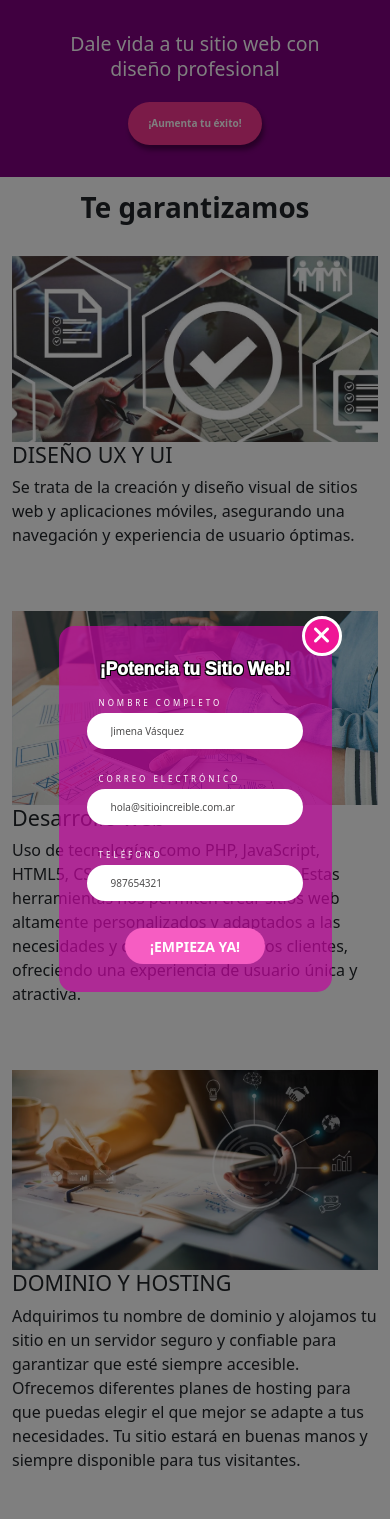
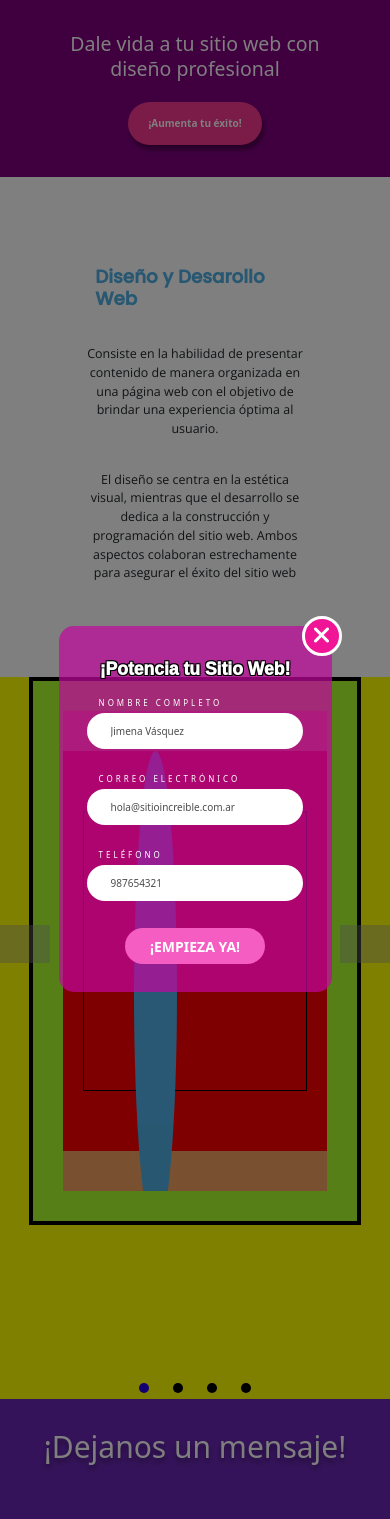
Before and after one commit to DanielaMichelle/Digimedia_prc-master, a PHP site: page /servicios.php?id=1 in a window 390 px wide. Shown: the part 401-1920 px from the top of the page. Run offline with PHP 8.4, Linux system fonts and the light colour scheme; grey boxes are pictures that could not be loaded.

Commit message:
slider_model

```diff
--- /dev/null
+++ b/public/view/services_option/1-section.php
@@ -0,0 +1,308 @@
+<style>
+.firts_section{
+    width: 100%;
+    width: red;
+    display: flex;
+    justify-content: center;
+    align-content: end;
+    padding: 70px;
+}
+
+.content_section{
+    width: 60%;
+    display: flex;
+    flex-direction: column;
+    justify-content: center;
+    align-items: center;
+}
+.content_section > h3{
+    font-family:"Poppins", sans-serif;
+    font-weight: 600;
+    font-style: normal;
+    color: #50B0E6;
+    padding: 19px;
+    font-size: 2.4vw;
+}
+.content_section > p{
+    font-family:"Open Sans", sans-serif;
+    font-weight: 400;
+    font-style: normal;
+    text-align: center;
+    padding: 8px;
+    font-size: 1.4vw;
+}
+@media (min-width:700px) AND (max-width: 1000px){
+
+.content_section{
+    width: 75%;
+}
+.content_section > h3{
+    font-size: 3.3vw;
+}
+.content_section > p{
+    font-size: 1.9vw;
+}
+}
+@media (min-width:0px) AND (max-width: 700px){
+
+    .content_section{
+        width: 95%;
+    }
+    .content_section > h3{
+        font-size: 4.7vw;
+    }
+    .content_section > p{
+        font-size: 3.2vw;
+    }
+}
+
+.container_grid{
+    display: grid;
+    grid-template-columns: repeat(auto-fill,25%);
+    width: 100%;
+    padding: 40px 0;
+    justify-content: center;
+
+}
+.grid_item{
+    height: 400px;
+    display: flex;
+    flex-direction: column;
+    justify-content: center;
+    position: relative;
+
+
+}
+.img_div{
+    position: absolute;
+    width: 11vw;
+    height: 20vh;
+    border-radius: 50%;
+    background: #50B0E6;
+    top: 0;
+    left: 27%;
+    right: 27%;
+    transition: transform 1s ease-in-out, background 2s ease-in-out;
+    z-index: 10;
+
+}
+.descripcion_div{
+    width: 85%;
+    height: 70%;
+    border: 1px solid black;
+    margin: auto;
+    transition: transform 1s ;
+}
+
+.hovered {
+    transform: translateY(-15px);;
+    background: linear-gradient(to bottom,#0095FF,#2100E8);
+
+}
+#slider{
+    margin: 0;
+
+    max-width: 100%;
+    text-align: center;
+    background: yellow;
+    display: flex;
+    flex-direction: column;
+    justify-content: center;
+    position: relative;
+}
+#slider input[type=radio]{
+    display: none;
+}
+#slider label{
+    cursor: pointer;
+    text-decoration: none;
+}
+#slides{
+    width: 85%;
+    padding: 30px;
+    border: 4px solid black;
+    margin: auto;
+    background: greenyellow;
+    position: relative;
+    z-index: 1;
+}
+#overflow{
+    width: 100%;
+    overflow: hidden;
+    background: sandybrown;
+}
+#slide1:checked ~ #slides .container_grid{
+    margin-left: 0;
+}
+#slide2:checked ~ #slides .container_grid{
+    margin-left: -100%;
+}
+#slide3:checked ~ #slides .container_grid{
+    margin-left: -200%;
+}
+#slide4:checked ~ #slides .container_grid{
+    margin-left: -300%;
+}
+#slides .container_grid{
+    transition: margin-left 800ms cubic-bezier(0.770, 0.000, 0.175, 1.000);
+    width: 400%;
+    line-height: 0;
+}
+
+#slides .grid_item{
+    float: left;
+    background: red;
+}
+#controls{
+    width: 100%;
+    margin: -130 0 0 0;
+    height: 50px;
+    position: relative;
+    z-index: 3;
+}
+#controls label{
+    height: 50px;
+    width: 50px;
+    transition: opacity 0.2s ease-out;
+    opacity: .4;
+}
+#controls label:hover{
+    opacity: 1;
+}
+#slide1:checked ~ #controls label:nth-child(2),
+#slide2:checked ~ #controls label:nth-child(3),
+#slide3:checked ~ #controls label:nth-child(4),
+#slide4:checked ~ #controls label:nth-child(1)
+{
+    background: url(https://cdn-icons-png.flaticon.com/512/271/271228.png) no-repeat;
+
+    background-size: 50px;
+
+    display: flex;
+    z-index: 100;
+    position: absolute;
+    right: 0;
+    top: -300px;
+}
+#slide1:checked ~ #controls label:nth-last-child(1),
+#slide2:checked ~ #controls label:nth-last-child(4),
+#slide3:checked ~ #controls label:nth-last-child(3),
+#slide4:checked ~ #controls label:nth-last-child(2)
+{
+    background: url(https://cdn-icons-png.flaticon.com/512/271/271220.png) no-repeat;
+    background-size: 50px;
+    display: flex;
+    z-index: 100;
+    position: absolute;
+    left: 0;
+    top: -300px;
+}
+
+#bulets{
+    margin: 100px 0 0;
+    text-align: center;
+}
+#bulets label{
+    display: inline-block;
+    width: 10px;
+    height: 10px;
+    border-radius: 100%;
+    margin: 0 10px;
+    background: black;
+}
+
+#slide1:checked ~ #bulets label:nth-child(1),
+#slide2:checked ~ #bulets label:nth-child(2),
+#slide3:checked ~ #bulets label:nth-child(3),
+#slide4:checked ~ #bulets label:nth-child(4)
+{
+   background: #2100E8;
+}
+
+
+</style>
+<section class="firts_section">
+    <div class="content_section">
+        <h3 id="titulo">Diseño y Desarollo Web</h3>
+        <p id="Relleno">
+        Consiste en la habilidad de presentar contenido de manera organizada
+        en una página web con el objetivo de brindar una experiencia óptima al usuario.
+        </p>
+        <p>El diseño se centra en la estética visual, mientras que el desarrollo se dedica
+         a la construcción y programación del sitio web. Ambos aspectos colaboran
+         estrechamente para asegurar el éxito del sitio web
+
+        </p>
+    </div>
+
+
+</section>
+
+<section id="slider">
+    <input type='radio'  name="slider" id="slide1" checked />
+    <input type='radio'  name="slider" id="slide2"  />
+    <input type='radio'  name="slider" id="slide3" />
+    <input type='radio'  name="slider" id="slide4"  />
+    <div id="slides">
+        <div id="overflow">
+            <section class="container_grid">
+                <div class="grid_item">
+                    <div class="img_div elemento"></div>
+                    <div class="descripcion_div elemento"></div>
+                </div>
+                <div class="grid_item">
+                    <div class="img_div elemento2"></div>
+                    <div class="descripcion_div elemento2"></div>
+                </div>
+                <div class="grid_item">
+                    <div class="img_div elemento3"></div>
+                    <div class="descripcion_div elemento3"></div>
+                </div>
+                <div class="grid_item">
+                    <div class="img_div elemento4"></div>
+                    <div class="descripcion_div elemento4"></div>
+                </div>
+            </section>
+        </div>
+    </div>
+    <div id="controls">
+        <label for="slide1" ></label>
+        <label for="slide2" ></label>
+        <label for="slide3" ></label>
+        <label for="slide4" ></label>
+    </div>
+    <div id="bulets">
+        <label for="slide1" ></label>
+        <label for="slide2" ></label>
+        <label for="slide3" ></label>
+        <label for="slide4" ></label>
+    </div>
+
+</section>
+
+
+<script src="https://code.jquery.com/jquery-3.6.0.min.js"></script>
+<script>
+    $(document).ready(function(){
+        $(".elemento").hover(function(){
+            $(".elemento").addClass("hovered");
+        }, function(){
+            $(".elemento").removeClass("hovered");
+        });
+        $(".elemento2").hover(function(){
+            $(".elemento2").addClass("hovered");
+        }, function(){
+            $(".elemento2").removeClass("hovered");
+        });
+        $(".elemento3").hover(function(){
+            $(".elemento3").addClass("hovered");
+        }, function(){
+            $(".elemento3").removeClass("hovered");
+        });
+        $(".elemento4").hover(function(){
+            $(".elemento4").addClass("hovered");
+        }, function(){
+            $(".elemento4").removeClass("hovered");
+        });
+    });
+</script>
--- a/public/view/servicios.php
+++ b/public/view/servicios.php
@@ -18,6 +18,9 @@
 
     <link href="https://cdn.jsdelivr.net/npm/bootstrap@5.2.3/dist/css/bootstrap.min.css" rel="stylesheet"
         integrity="sha384-rbsA2VBKQhggwzxH7pPCaAqO46MgnOM80zW1RWuH61DGLwZJEdK2Kadq2F9CUG65" crossorigin="anonymous">
+    <link rel="preconnect" href="https://fonts.googleapis.com">
+    <link rel="preconnect" href="https://fonts.gstatic.com" crossorigin>
+    <link href="https://fonts.googleapis.com/css2?family=Open+Sans:ital,wght@0,300..800;1,300..800&family=Poppins:ital,wght@0,400;0,500;1,500&display=swap" rel="stylesheet">
     <!-- Stylos Css propios -->
     <link rel="stylesheet" href="https://cdnjs.cloudflare.com/ajax/libs/font-awesome/6.4.0/css/all.min.css">
     <link rel="stylesheet" href="https://cdn.jsdelivr.net/npm/bootstrap-icons@1.10.5/font/bootstrap-icons.css">
@@ -39,9 +42,14 @@
         if(is_file("./public/view/modales/{$servicio}-modal.php")) require_once "./public/view/modales/{$servicio}-modal.php";
         else require_once "./public/view/modales/1-modal.php";
     ?>
+     <?php
+        $servicio = isset($_GET['id']) ? $_GET['id'] : 1;
+        if(is_file("./public/view/services_option/{$servicio}-section.php")) require_once "./public/view/services_option/{$servicio}-section.php";
+        else require_once "./public/view/services_option/1-section.php";
+    ?>
 
 
-    <section class="contenedor_rd_sls_">
+<!--<section class="contenedor_rd_sls_">
         <div class="container">
             <div class="row">
                 <div class="col-lg-6 mx-auto text-center">
@@ -116,7 +124,7 @@
                 </div>
             </div>
         </div>
-    </section>
+    </section> -->
 
     <?php include_once './public/include/section_message.php' ?>
 
```
Also changed, not shown: public/view/services_option/2-section.php (added, +75 -0 lines), public/view/services_option/3-section.php (added, +78 -0 lines), public/view/services_option/4-section.php (added, +76 -0 lines).
